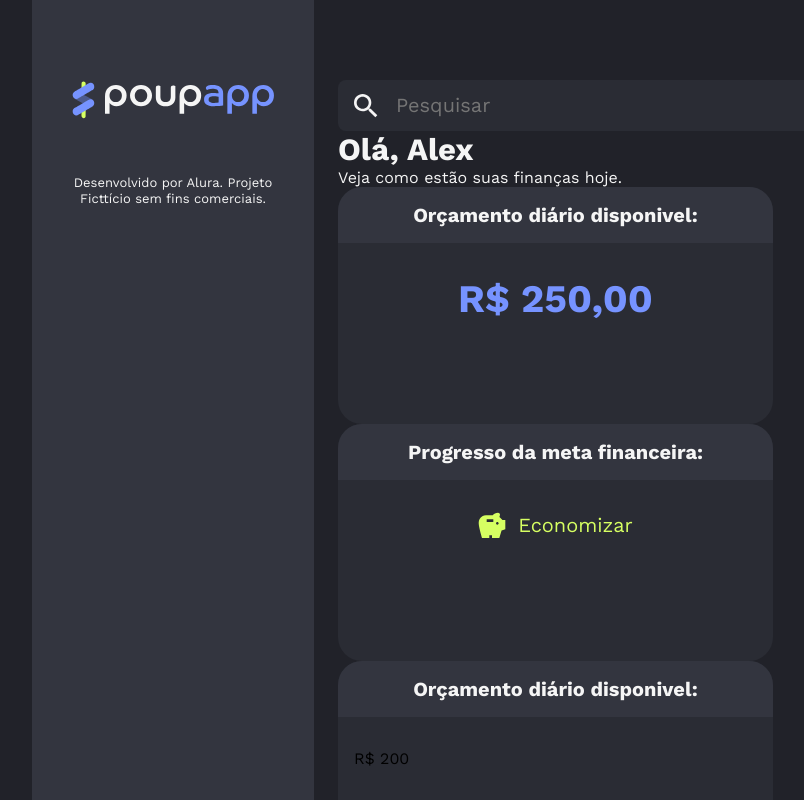
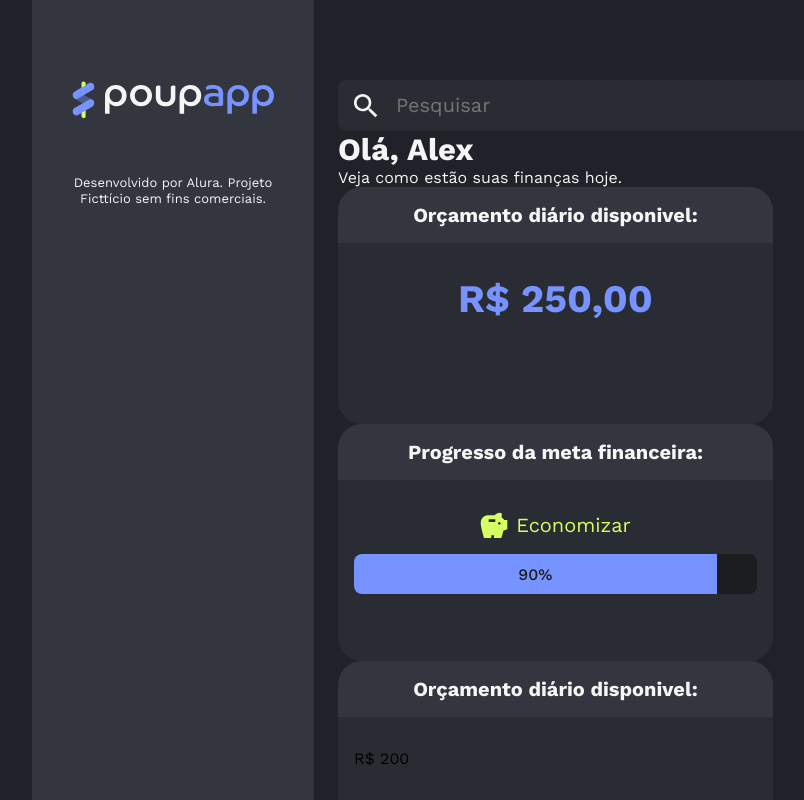
Before and after one commit to alexalves011/Poupapp, a React (Vite) app: page / in a window 1280 px wide. Shown: the top 800 px of the page, without its empty margins (8-812 px from the left). Built offline with nearby package versions, Linux system fonts and the light colour scheme.

Commit message:
Criando barra de Progresso

```diff
--- a/src/App.jsx
+++ b/src/App.jsx
@@ -26,7 +26,7 @@
           </Card>
           <Card>
             <Card.Header>Progresso da meta financeira:</Card.Header>
-            <Card.Body><SavingStatus percent={40}/></Card.Body>
+            <Card.Body><SavingStatus percent={90}/></Card.Body>
           </Card>
           <Card>
             <Card.Header>Orçamento diário disponivel:</Card.Header>
--- /dev/null
+++ b/src/components/ProgressBar/index.jsx
@@ -0,0 +1,16 @@
+import styles from "./progressbar.module.css";
+
+export const ProgressBar = ({ percent }) => {
+  return (
+    <div className={styles.wrapper}>
+      <div
+        className={styles.filled}
+        style={{
+          width: `${percent}%`,
+        }}
+      >
+        {percent}%
+      </div>
+    </div>
+  );
+};
--- /dev/null
+++ b/src/components/ProgressBar/progressbar.module.css
@@ -0,0 +1,20 @@
+.wrapper {
+  width: 100%;
+  background-color: var(--neutral-darker);
+  border-radius: 8px;
+  height: 40px;
+  overflow: hidden;
+}
+
+.filled {
+  background-color: var(--primary-highlight);
+  height: 100%;
+  display: flex;
+  align-items: center;
+  justify-content: center;
+  color: var(--neutral-darker);
+  transition: width 0.3s ease;
+  font-size: 16px;
+  line-height: 120%;
+  font-weight: 500;
+}
--- a/src/components/SavingsStats/index.jsx
+++ b/src/components/SavingsStats/index.jsx
@@ -1,11 +1,15 @@
 import { IconSavings } from "../icons";
+import { ProgressBar } from "../ProgressBar";
 import styles from "./savinggsstatus.module.css";
 
 export const SavingStatus = ({ percent }) => {
   return (
     <div className={styles.container}>
-      <IconSavings />
-      <p>Economizar</p>
+      <div className={styles.label}>
+        <IconSavings />
+        <span>Economizar</span>
+      </div>
+      <ProgressBar percent={percent} />
     </div>
   );
 };
--- a/src/components/SavingsStats/savinggsstatus.module.css
+++ b/src/components/SavingsStats/savinggsstatus.module.css
@@ -1,11 +1,16 @@
 .container {
   display: flex;
-  flex-direction: row;
-  gap: 12px;
+  flex-direction: column;
+  gap: 16px;
   justify-content: center;
   align-items: center;
 }
-.container p {
+.label {
+  display: flex;
+  align-items: center;
+  gap: 8px;
+}
+.label span {
   margin: 0;
   font-size: 20px;
   line-height: 125%;
```
